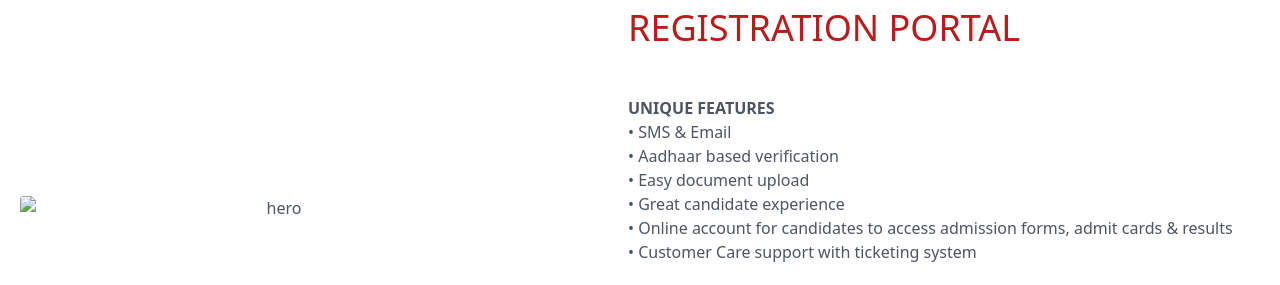
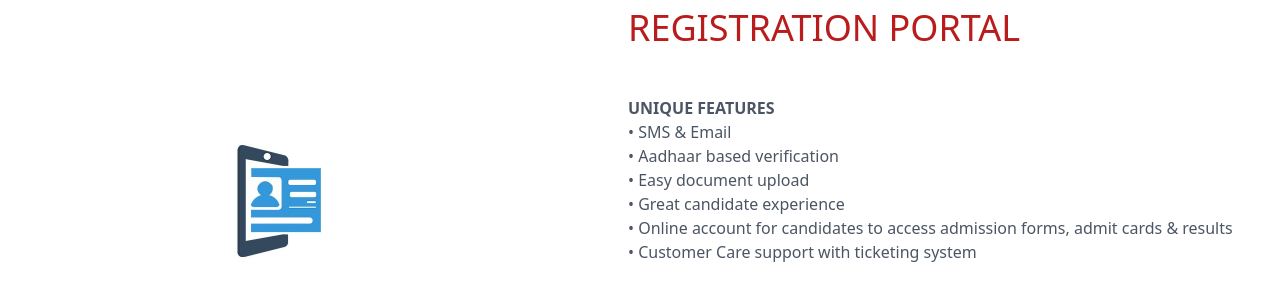
Before and after one commit to kajal-Kach/kajal-kach.github.io, a plain HTML site: page learn.html in a window 1280 px wide. Shown: the part 2240-2525 px from the top of the page. Drawn offline with nearby package versions, Linux system fonts and the light colour scheme.

Commit message:
Update learn.html

```diff
--- a/learn.html
+++ b/learn.html
@@ -270,7 +270,7 @@ div.polaroid {
 <section class="text-gray-600 body-font">
   <div class="container mx-auto flex px-5 py-24 md:flex-row flex-col items-center">
     <div class="lg:max-w-lg lg:w-full md:w-1/2 w-5/6 mb-10 md:mb-0">
-     <center> <img class="object-cover object-center rounded" alt="hero" src="images/rp.png"></center>
+     <center> <img class="object-cover object-center rounded" alt="hero" src="images/rp.jpg"></center>
     </div>
     <div class="lg:flex-grow md:w-1/2 lg:pl-24 md:pl-16 flex flex-col md:items-start md:text-left items-center text-center">
       <h1 class="title-font sm:text-4xl text-3xl mb-4 font-medium text-red-700">REGISTRATION PORTAL
```
